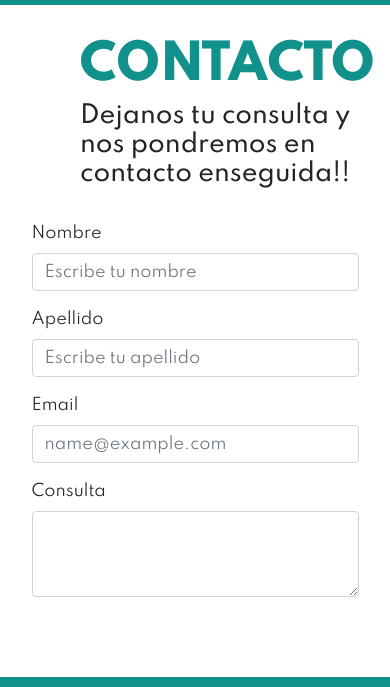
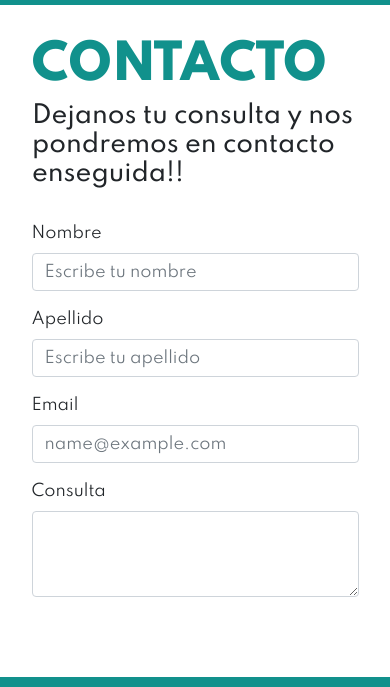
Before and after one commit to K1000A07/coder_proecto, a website: page contacto.html in a window 390 px wide. Shown: the part 81-768 px from the top of the page. Drawn offline with nearby package versions, Linux system fonts and the light colour scheme.

Commit message:
commit -m "segunda media break contacto!

```diff
--- a/_contacto.scss
+++ b/_contacto.scss
@@ -25,3 +25,27 @@
   width: 90%;
 
 }
+
+/* MEDIAS 1 BEAKPOINT */
+@media (max-width: 843.97px) {
+  .contacto {
+
+    .contacto__titulo {
+      h2 {
+        display: inline-block;
+        width: 10rem;
+        font-size: 3rem;
+        font-weight: 800;
+        color: #11918c;
+        margin-top: 2rem;
+        margin-left: 2rem ;
+      }
+    }
+    .contacto__subtitulo {
+      h4 {
+        font-size: 1.5rem;
+        margin-left: 2rem;
+      }
+    }
+  }
+}
```
Also changed, not shown: css/estilos.css, 1 other file.
